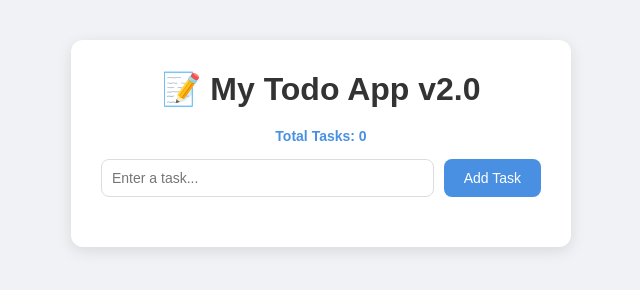
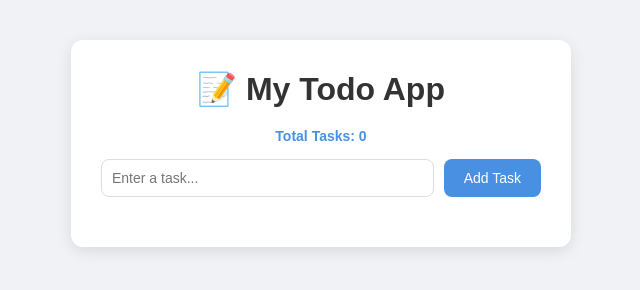
Before and after one commit to SwetaPatel04/todo-app, a plain HTML site: page index.html in a window 1280 px wide. Shown: the whole page, without its empty margins (319-959 px from the left). Drawn offline with Linux system fonts and the light colour scheme.

Commit message:
TAP-5 reverted title back to original

```diff
--- a/index.html
+++ b/index.html
@@ -29,7 +29,7 @@
   <div class="container">
   <!-- div is a box/container — class="container" lets us style it in CSS -->
 
-    <h1>📝 My Todo App v2.0</h1>
+    <h1>📝 My Todo App</h1>
     <!-- h1 is the biggest heading on the page -->
     <!-- Task counter shows how many tasks are in the list -->
     <p id="counter">Total Tasks: 0</p>
```
